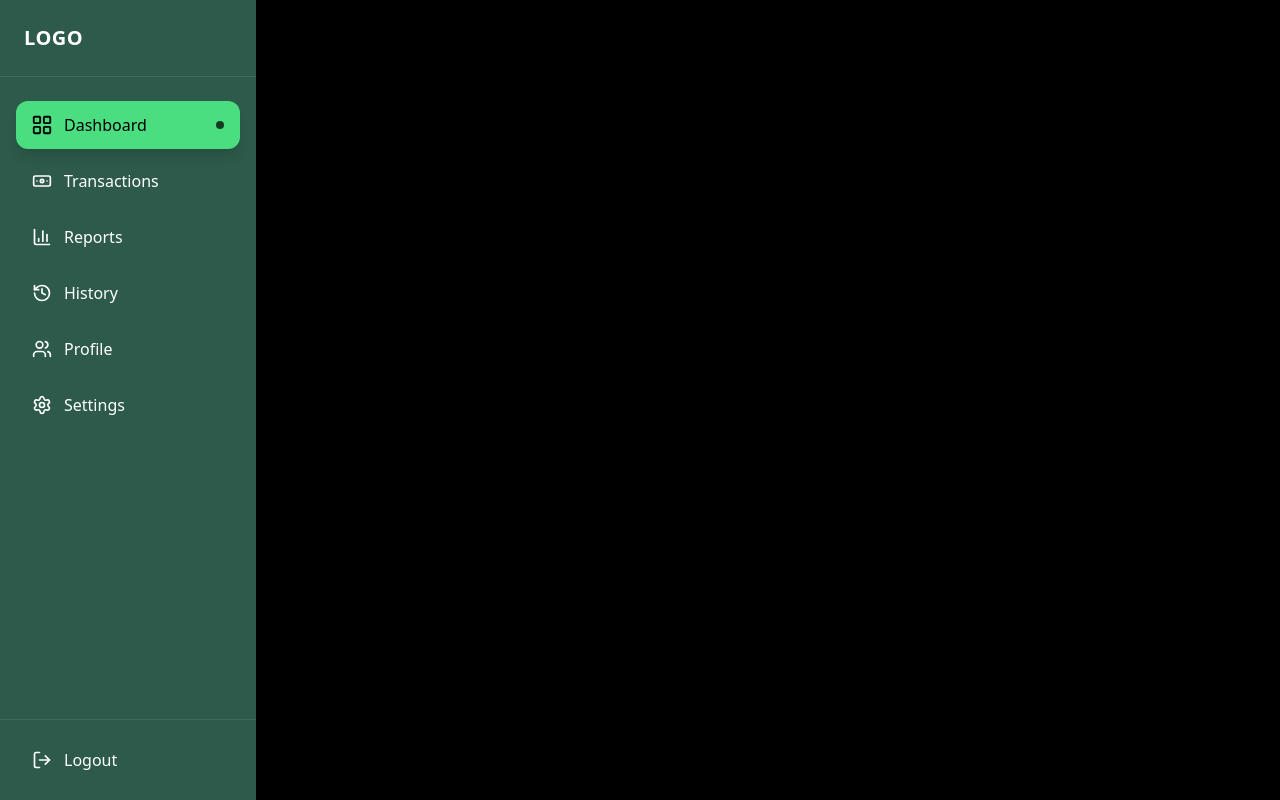
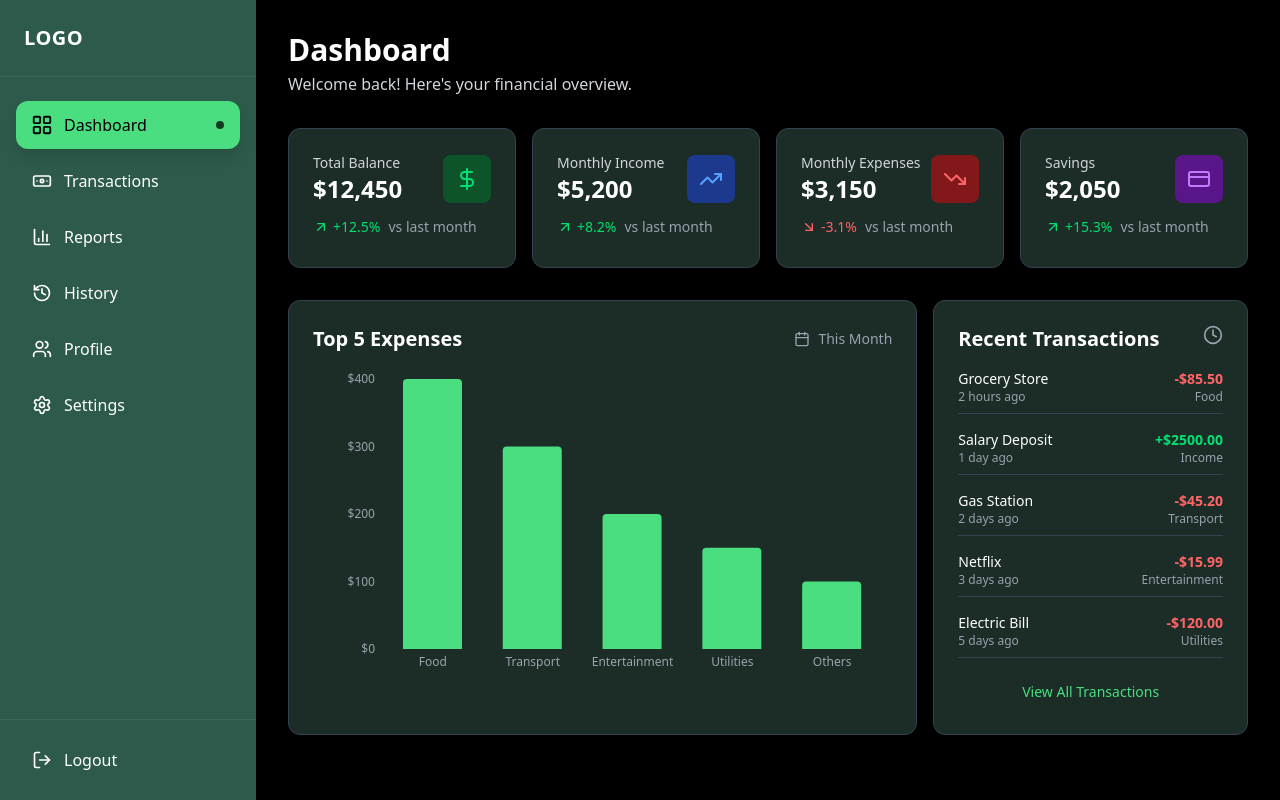
Before and after one commit to ghulamdastgir0/Expense_Manager, a React (Vite) app in the folder Frontend/: page /signin in a window 1280 px wide. Built offline with nearby package versions, Linux system fonts and the light colour scheme.

Commit message:
BarChart, Transaction History, and DashBoardLayout

```diff
--- a/Frontend/package.json
+++ b/Frontend/package.json
@@ -15,7 +15,8 @@
     "react-dom": "^19.1.0",
     "react-icons": "^5.5.0",
     "react-router-dom": "^7.6.3",
-    "react-scroll": "^1.9.3"
+    "react-scroll": "^1.9.3",
+    "recharts": "^3.0.2"
   },
   "devDependencies": {
     "@eslint/js": "^9.29.0",
--- /dev/null
+++ b/Frontend/src/components/Dashboard/BarChart.jsx
@@ -0,0 +1,38 @@
+"use client"
+
+import { BarChart, Bar, XAxis, YAxis, Tooltip, ResponsiveContainer } from "recharts"
+
+// Custom Tooltip Component for Dark Theme
+const CustomTooltip = ({ active, payload, label }) => {
+  if (active && payload && payload.length) {
+    return (
+      <div className="bg-[#1C2C26] border border-gray-600 rounded-lg p-3 shadow-lg">
+        <p className="text-white font-medium">{`${label}`}</p>
+        <p className="text-[#4ADE80]">{`Expense: $${payload[0].value}`}</p>
+      </div>
+    )
+  }
+  return null
+}
+
+function Top5Expenses(props) {
+  return (
+    <div className="w-full h-full bg-transparent [&_.recharts-active-bar]:fill-[#4ADE80] [&_.recharts-bar-rectangle]:hover:fill-[#4ADE80] [&_.recharts-layer]:hover:fill-none">
+      <ResponsiveContainer width="100%" height="100%">
+        <BarChart data={props.data} margin={{ top: 10, right: 10, left: 10, bottom: 10 }} barCategoryGap="20%">
+          <XAxis dataKey="category" axisLine={false} tickLine={false} tick={{ fill: "#9CA3AF", fontSize: 12 }} />
+          <YAxis
+            axisLine={false}
+            tickLine={false}
+            tick={{ fill: "#9CA3AF", fontSize: 12 }}
+            tickFormatter={(value) => `$${value}`}
+          />
+          <Tooltip content={<CustomTooltip />} cursor={false} />
+          <Bar dataKey="expense" fill="#4ADE80" radius={[4, 4, 0, 0]} maxBarSize={60} />
+        </BarChart>
+      </ResponsiveContainer>
+    </div>
+  )
+}
+
+export default Top5Expenses
--- a/Frontend/src/components/Dashboard/Dashboard.jsx
+++ b/Frontend/src/components/Dashboard/Dashboard.jsx
@@ -1,11 +1,194 @@
-import NavBar from "./NavBar";
+import NavBar from "./navbar"
+import Top5Expenses from "./BarChart"
+import TransactionsHistory from "./T_History"
+import {
+  DollarSign,
+  TrendingUp,
+  TrendingDown,
+  CreditCard,
+  Calendar,
+  Clock,
+  ArrowUpRight,
+  ArrowDownRight,
+} from "lucide-react"
 
 function Dashboard() {
-    return (
-        <div className="flex h-screen bg-black">
-            <NavBar />
+  const listOfData = [
+    { category: "Food", expense: 400 },
+    { category: "Transport", expense: 300 },
+    { category: "Entertainment", expense: 200 },
+    { category: "Utilities", expense: 150 },
+    { category: "Others", expense: 100 },
+  ]
+
+  const recentTransactions = [
+    {
+      id: 1,
+      description: "Grocery Store",
+      amount: -85.5,
+      time: "2 hours ago",
+      category: "Food",
+    },
+    {
+      id: 2,
+      description: "Salary Deposit",
+      amount: 2500.0,
+      time: "1 day ago",
+      category: "Income",
+    },
+    {
+      id: 3,
+      description: "Gas Station",
+      amount: -45.2,
+      time: "2 days ago",
+      category: "Transport",
+    },
+    {
+      id: 4,
+      description: "Netflix",
+      amount: -15.99,
+      time: "3 days ago",
+      category: "Entertainment",
+    },
+    {
+      id: 5,
+      description: "Electric Bill",
+      amount: -120.0,
+      time: "5 days ago",
+      category: "Utilities",
+    },
+  ]
+
+  return (
+    <div className="grid grid-cols-[auto_1fr] min-h-screen bg-black">
+      {/* Sidebar */}
+      <div className="grid lg:grid-cols-1">
+        <NavBar />
+      </div>
+
+      {/* Main Content */}
+      <main className="transition-all duration-300 bg-black min-h-screen">
+        {/* Mobile Header */}
+        <div className="lg:hidden h-16 bg-[#1C2C26] border-b border-gray-700 flex items-center px-4">
+          <div className="ml-12">
+            <h1 className="text-lg font-semibold text-white">Dashboard</h1>
+          </div>
         </div>
-    );
+
+        <div className="p-3 sm:p-4 md:p-6 lg:p-8 bg-black text-white space-y-8">
+          {/* Header */}
+          <div className="space-y-1">
+            <h1 className="text-3xl font-bold text-white hidden lg:block">Dashboard</h1>
+            <p className="text-gray-300 text-sm lg:text-base">Welcome back! Here's your financial overview.</p>
+          </div>
+
+          {/* Stats Cards */}
+          <div className="grid grid-cols-1 sm:grid-cols-2 lg:grid-cols-4 gap-4">
+            {/* Total Balance */}
+            <div className="bg-[#1C2C26] p-6 rounded-xl shadow border border-gray-700 min-h-[140px]">
+              <div className="flex justify-between items-center">
+                <div>
+                  <p className="text-sm text-gray-300">Total Balance</p>
+                  <p className="text-2xl font-bold text-white">$12,450</p>
+                </div>
+                <div className="h-12 w-12 flex items-center justify-center bg-green-900 rounded-lg">
+                  <DollarSign className="text-green-400 w-6 h-6" />
+                </div>
+              </div>
+              <div className="flex items-center mt-3 text-green-400 text-sm">
+                <ArrowUpRight className="w-4 h-4" />
+                <span className="ml-1">+12.5%</span>
+                <span className="ml-2 text-gray-400">vs last month</span>
+              </div>
+            </div>
+
+            {/* Monthly Income */}
+            <div className="bg-[#1C2C26] p-6 rounded-xl shadow border border-gray-700 min-h-[140px]">
+              <div className="flex justify-between items-center">
+                <div>
+                  <p className="text-sm text-gray-300">Monthly Income</p>
+                  <p className="text-2xl font-bold text-white">$5,200</p>
+                </div>
+                <div className="h-12 w-12 flex items-center justify-center bg-blue-900 rounded-lg">
+                  <TrendingUp className="text-blue-400 w-6 h-6" />
+                </div>
+              </div>
+              <div className="flex items-center mt-3 text-green-400 text-sm">
+                <ArrowUpRight className="w-4 h-4" />
+                <span className="ml-1">+8.2%</span>
+                <span className="ml-2 text-gray-400">vs last month</span>
+              </div>
+            </div>
+
+            {/* Monthly Expenses */}
+            <div className="bg-[#1C2C26] p-6 rounded-xl shadow border border-gray-700 min-h-[140px]">
+              <div className="flex justify-between items-center">
+                <div>
+                  <p className="text-sm text-gray-300">Monthly Expenses</p>
+                  <p className="text-2xl font-bold text-white">$3,150</p>
+                </div>
+                <div className="h-12 w-12 flex items-center justify-center bg-red-900 rounded-lg">
+                  <TrendingDown className="text-red-400 w-6 h-6" />
+                </div>
+              </div>
+              <div className="flex items-center mt-3 text-red-400 text-sm">
+                <ArrowDownRight className="w-4 h-4" />
+                <span className="ml-1">-3.1%</span>
+                <span className="ml-2 text-gray-400">vs last month</span>
+              </div>
+            </div>
+
+            {/* Savings */}
+            <div className="bg-[#1C2C26] p-6 rounded-xl shadow border border-gray-700 min-h-[140px]">
+              <div className="flex justify-between items-center">
+                <div>
+                  <p className="text-sm text-gray-300">Savings</p>
+                  <p className="text-2xl font-bold text-white">$2,050</p>
+                </div>
+                <div className="h-12 w-12 flex items-center justify-center bg-purple-900 rounded-lg">
+                  <CreditCard className="text-purple-400 w-6 h-6" />
+                </div>
+              </div>
+              <div className="flex items-center mt-3 text-green-400 text-sm">
+                <ArrowUpRight className="w-4 h-4" />
+                <span className="ml-1">+15.3%</span>
+                <span className="ml-2 text-gray-400">vs last month</span>
+              </div>
+            </div>
+          </div>
+
+          {/* Charts and Transactions Row */}
+          <div className="grid grid-cols-1 lg:grid-cols-[2fr_1fr] gap-4">
+            {/* Bar Chart */}
+            <div className="bg-[#1C2C26] rounded-xl p-6 border border-gray-700 shadow-lg">
+              <div className="flex justify-between mb-4">
+                <h2 className="text-xl font-semibold">Top 5 Expenses</h2>
+                <div className="flex items-center space-x-2 text-gray-400 text-sm">
+                  <Calendar className="w-4 h-4" />
+                  <span>This Month</span>
+                </div>
+              </div>
+              <div className="h-80 w-full [&_.recharts-bar]:hover:fill-current [&_.recharts-bar]:hover:opacity-80">
+                <Top5Expenses data={listOfData} />
+              </div>
+            </div>
+
+            {/* Recent Transactions */}
+            <div className="bg-[#1C2C26] rounded-xl p-6 border border-gray-700 shadow-lg">
+              <div className="flex justify-between mb-4">
+                <h2 className="text-xl font-semibold">Recent Transactions</h2>
+                <Clock className="w-5 h-5 text-gray-400" />
+              </div>
+              <TransactionsHistory transactions={recentTransactions} transactionCount={recentTransactions.length} />
+              <button className="w-full mt-4 text-sm text-[#4ADE80] hover:text-[#2D5A4A] font-medium transition py-2 hover:bg-gray-800 rounded-lg">
+                View All Transactions
+              </button>
+            </div>
+          </div>
+        </div>
+      </main>
+    </div>
+  )
 }
 
-export default Dashboard;
+export default Dashboard
--- /dev/null
+++ b/Frontend/src/components/Dashboard/T_History.jsx
@@ -0,0 +1,27 @@
+function TransactionsHistory(props){
+    const recentTransactions = props.transactions;
+    return (<>
+    <div className="space-y-4">
+                {recentTransactions.slice(0, props.transactionCount).map((transaction) => (
+                  <div key={transaction.id} className="flex justify-between border-b border-gray-700 pb-2">
+                    <div>
+                      <p className="text-sm font-medium">{transaction.description}</p>
+                      <p className="text-xs text-gray-400">{transaction.time}</p>
+                    </div>
+                    <div className="text-right">
+                      <p
+                        className={`text-sm font-semibold ${
+                          transaction.amount > 0 ? "text-green-400" : "text-red-400"
+                        }`}
+                      >
+                        {transaction.amount > 0 ? "+" : "-"}${Math.abs(transaction.amount).toFixed(2)}
+                      </p>
+                      <p className="text-xs text-gray-400">{transaction.category}</p>
+                    </div>
+                  </div>
+                ))}
+              </div>
+    </>)
+}
+
+export default TransactionsHistory;
```
Also changed, not shown: 1 other file (tests, documents, lock files or other folders).
